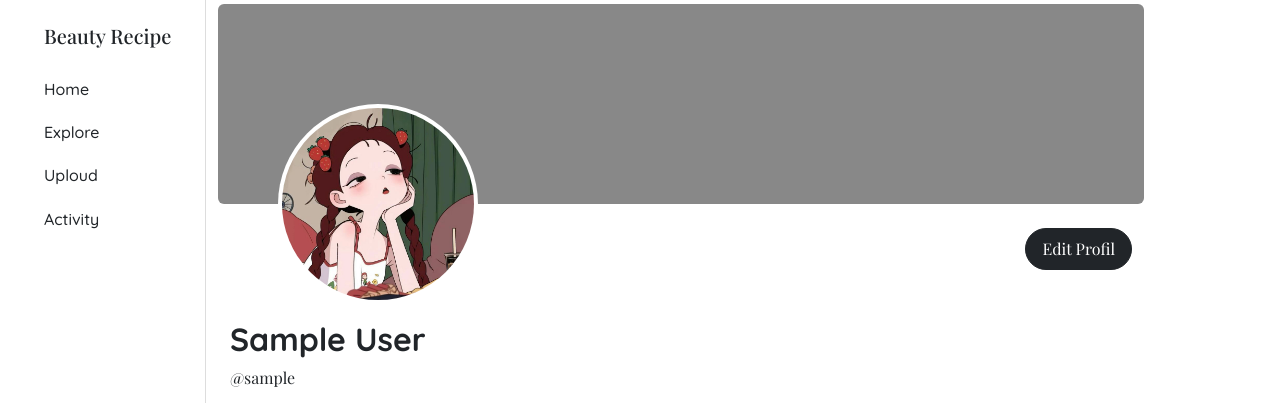
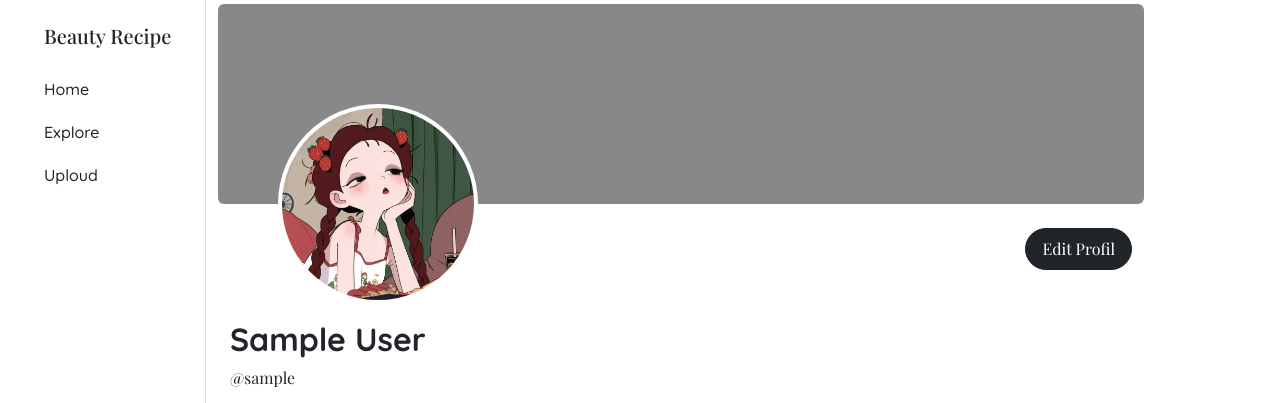
Before and after one commit to nikita74939/FinalProject, a PHP site: page /profil.php in a window 1280 px wide. Shown: the top 403 px of the page. Run offline with PHP 8.4, Linux system fonts and the light colour scheme; the visitor is signed in with stand-in values (Sample User, id 1); tables that the repository leaves empty or names only in its code hold one stand-in row (values such as "Sample post"); grey boxes marked "Sample" are stand-in pictures; some libraries are stand-ins or nearby versions; some web fonts are replaced.

Commit message:
remove activity

```diff
--- a/edit_profil.php
+++ b/edit_profil.php
@@ -124,9 +124,9 @@ if (empty($_SESSION['username'])) {
                                 <h6>Uploud</h6>
                             </li>
                         </a>
-                        <a href="#activity" style="text-decoration: none; color: black">
+                        <a href="profil.php" style="text-decoration: none; color: black">
                             <li class="list-group-item" style="border: none">
-                                <h6>Activity</h6>
+                                <h6 style="font-weight: 600">Profil</h6>
                             </li>
                         </a>
                     </ul>
--- a/profil.php
+++ b/profil.php
@@ -78,11 +78,6 @@ if ($query) {
                         <a href="uploud.php" style="text-decoration: none; color: black">
                             <li class="list-group-item" style="border: none">
                                 <h6>Uploud</h6>
-                            </li>
-                        </a>
-                        <a href="#activity" style="text-decoration: none; color: black">
-                            <li class="list-group-item" style="border: none">
-                                <h6>Activity</h6>
                             </li>
                         </a>
                     </ul>
--- a/uploud.php
+++ b/uploud.php
@@ -84,9 +84,9 @@
                                 <h6>Uploud</h6>
                             </li>
                         </a>
-                        <a href="#activity" style="text-decoration: none; color: black">
+                        <a href="profil.php" style="text-decoration: none; color: black">
                             <li class="list-group-item" style="border: none">
-                                <h6>Activity</h6>
+                                <h6 style="font-weight: 600">Profil</h6>
                             </li>
                         </a>
                     </ul>
```
